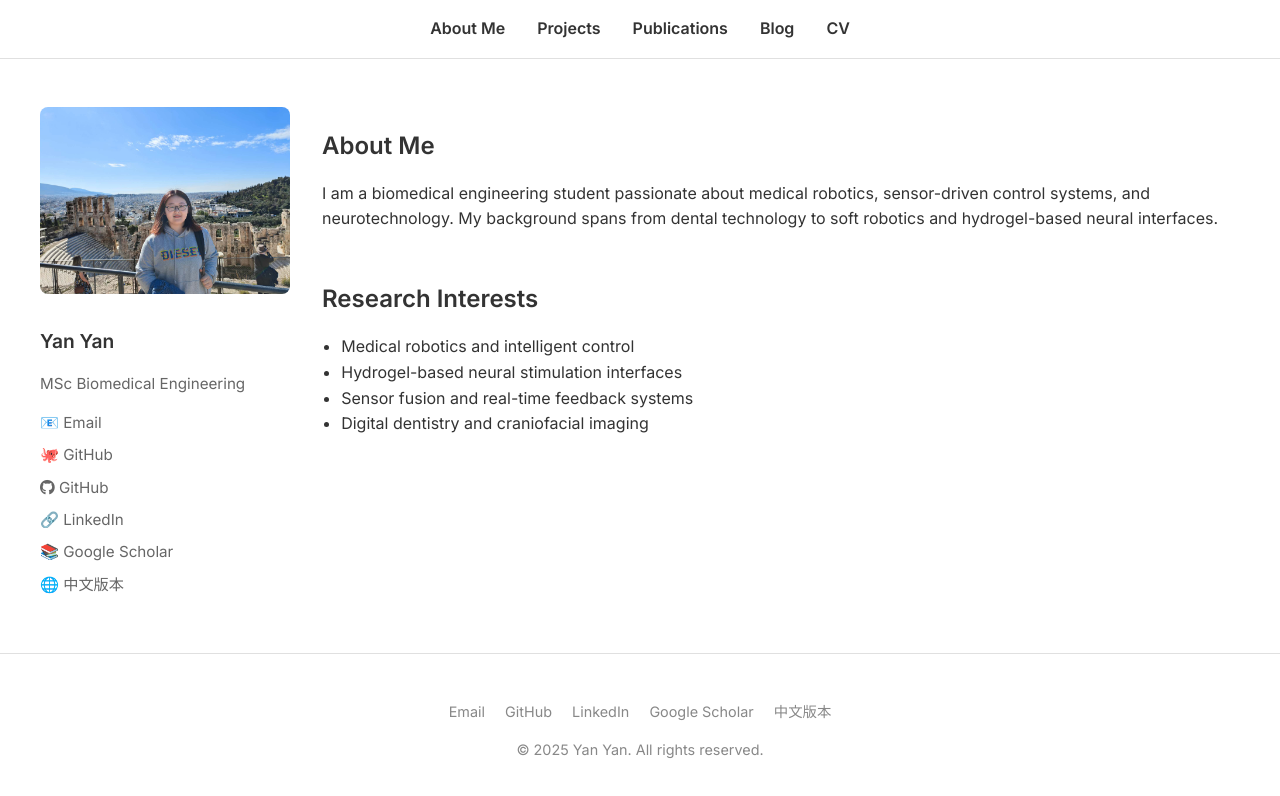
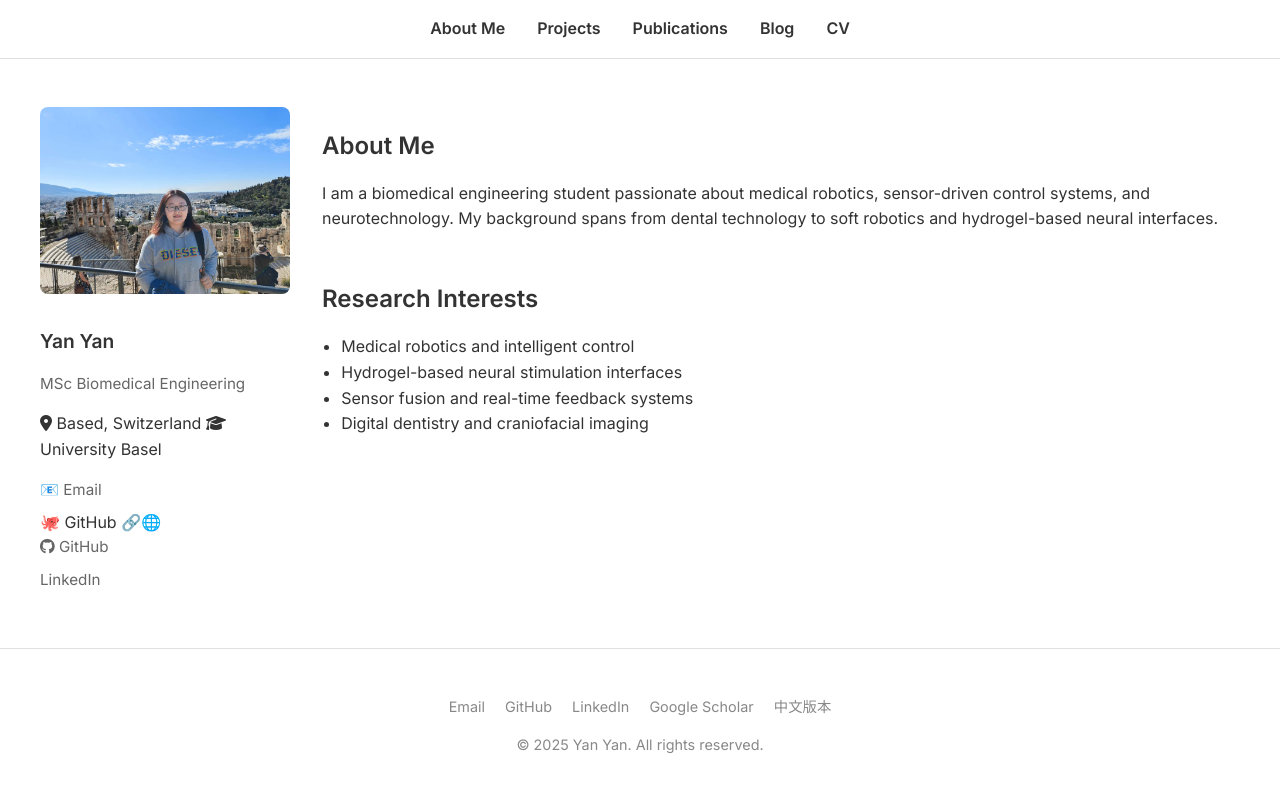
Before and after one commit to YanYan6WLF/YanYan.github.io, a plain HTML site: page index.html in a window 1280 px wide. Drawn offline with Linux system fonts and the light colour scheme.

Commit message:
Update index.html

```diff
--- a/index.html
+++ b/index.html
@@ -108,14 +108,13 @@
       <img src="travel.jpg" alt="Yan Yan">
       <h2>Yan Yan</h2>
       <p>MSc Biomedical Engineering</p>
+      <i class="fas fa-map-marker-alt"></i> Based, Switzerland
+      <i class="fas fa-graduation-cap"></i> University Basel </p>
       <a href="mailto:yanyan200109@outlook.com">📧 Email</a>
-      <a href="https://github.com/YanYan6WLF" target="_blank">🐙 GitHub</a>
-      <a href="https://github.com/YanYan6WLF" target="_blank" >
-        <i class="fab fa-github"></i> GitHub
-      </a>
-      <a href="https://www.linkedin.com/in/your-linkedin" target="_blank">🔗 LinkedIn</a>
-      <a href="https://scholar.google.com/citations?user=yourID" target="_blank">📚 Google Scholar</a>
-      <a href="index_zh.html">🌐 中文版本</a>
+      <!--HIDE-->
+     🐙 GitHub 🔗🌐
+      <a href="https://github.com/YanYan6WLF" target="_blank" > <i class="fab fa-github"></i>  GitHub  </a>
+      <a href="www.linkedin.com/in/yan-yan-741467290" target="_blank">  LinkedIn</a>
     </aside>
     <div>
       <section id="about">
```
